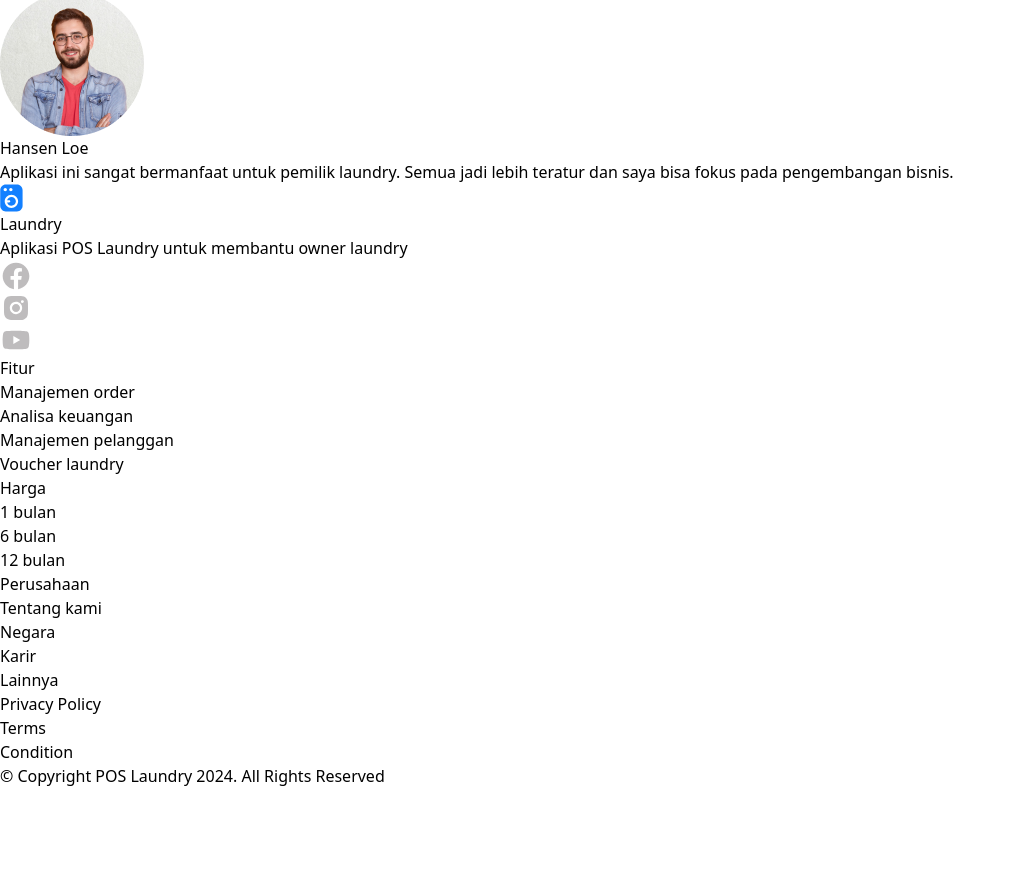
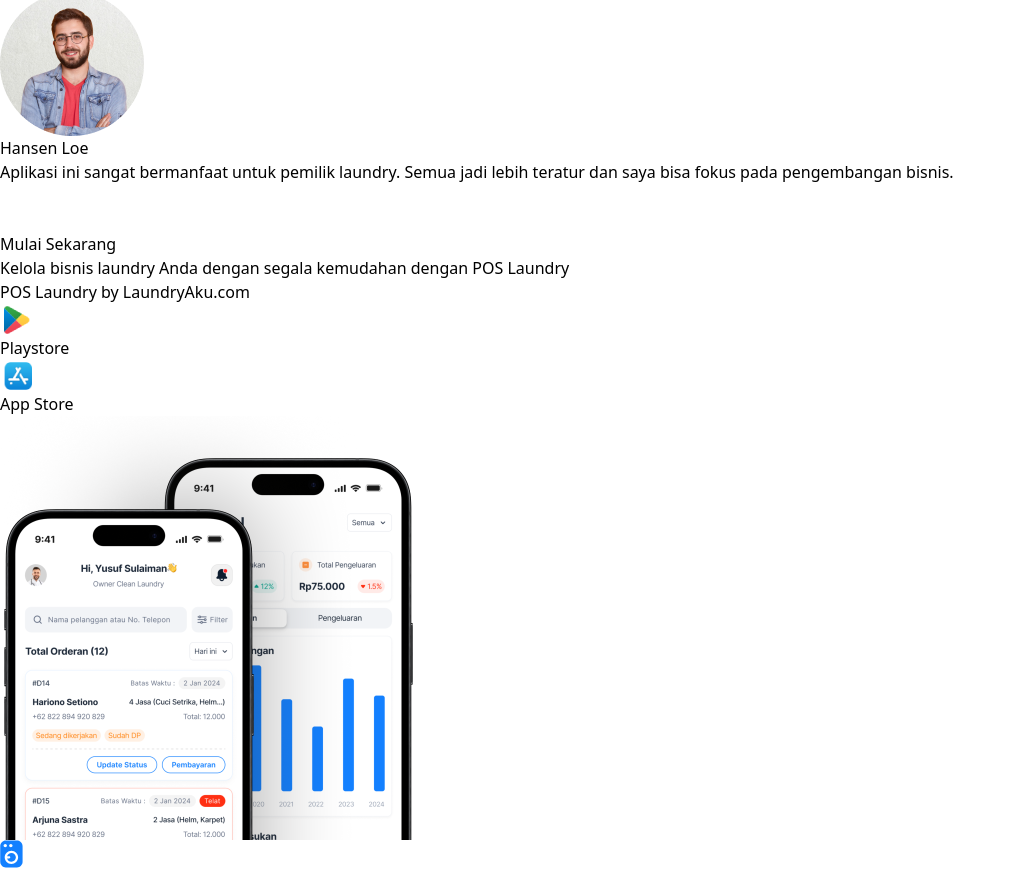
Before and after one commit to septianadip17/pos-laundry, a React (Vite) app: page / in a window 1280 px wide. Shown: the part 6815-7685 px from the top of the page, without its empty margins (0-1016 px from the left). Before the commit the page ends 7603 px from the top, so only its background shows below. Built offline with nearby package versions, Linux system fonts and the light colour scheme.

Commit message:
download testing

```diff
--- a/src/App.jsx
+++ b/src/App.jsx
@@ -5,6 +5,7 @@
 import Feature from "./components/Feature";
 import Price from "./components/Price";
 import Testimonial from "./components/Testimonial";
+import Download from "./components/Download";
 import Footer from "./components/Footer";
 function App() {
   return (
@@ -15,6 +16,7 @@
       <Feature />
       <Price />
       <Testimonial />
+      <Download />
       <Footer />
     </>
   );
--- a/src/components/Download.jsx
+++ b/src/components/Download.jsx
@@ -1,8 +1,61 @@
+import heartIcon from "../assets/icons/heart.svg";
+import playstoreIcon from "../assets/images/playstore.png";
+import appstoreIcon from "../assets/images/appstore.png";
+import illustrationMockup from "../assets/images/illustration-mockup.png";
 
 const Download = () => {
   return (
-    <div>Download</div>
-  )
-}
+    <div className="container mx-auto p-6 rounded-lg flex flex-col md:flex-row items-center space-y-6 md:space-y-0 md:space-x-6 bg-blue-300">
+      <div className="flex-1">
+        {/* Tag Start Now */}
+        <div className="flex items-center mb-4 justify-center border-2 border-white rounded-full p-2">
+          <img
+            src={heartIcon}
+            alt="heart icon"
+            className="w-6 h-6 text-blue-500"
+          />
+          <span className="px-2 rounded-full font-semibold text-white">
+            Mulai Sekarang
+          </span>
+        </div>
 
-export default Download
+        {/* Title and description */}
+        <h2 className="text-2xl md:text-3xl font-bold mb-2">
+          Kelola bisnis laundry Anda dengan segala kemudahan dengan POS Laundry
+        </h2>
+        <p className="text-muted-foreground mb-4">
+          POS Laundry by LaundryAku.com
+        </p>
+
+        {/* Buttons store */}
+        <div className="flex space-x-4">
+          <a
+            href="#"
+            className="bg-white text-black py-2 px-4 rounded-lg flex items-center space-x-2 hover:bg-blue-500 hover:text-white"
+          >
+            <img src={playstoreIcon} alt="Playstore" className="w-6 h-6" />
+            <span>Playstore</span>
+          </a>
+          <a
+            href="#"
+            className="bg-white text-black py-2 px-4 rounded-lg flex items-center space-x-2 hover:bg-blue-500 hover:text-white"
+          >
+            <img src={appstoreIcon} alt="App Store" className="w-6 h-6" />
+            <span>App Store</span>
+          </a>
+        </div>
+      </div>
+
+      {/* Illustration mockup */}
+      <div className="flex-1 flex justify-center">
+        <img
+          src={illustrationMockup}
+          alt="Mobile App Screenshot"
+          className="w-full max-w-xs md:max-w-sm"
+        />
+      </div>
+    </div>
+  );
+};
+
+export default Download;
```
Also changed, not shown: src/assets/icons/heart.svg.
